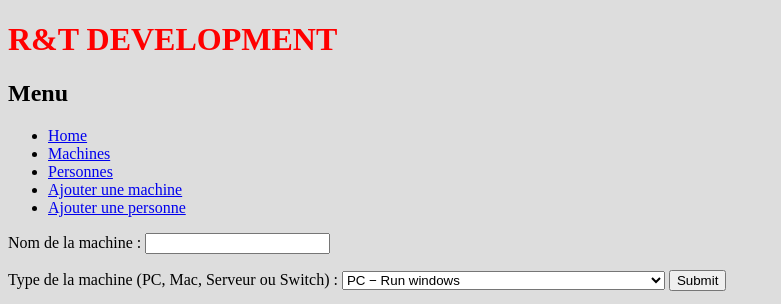
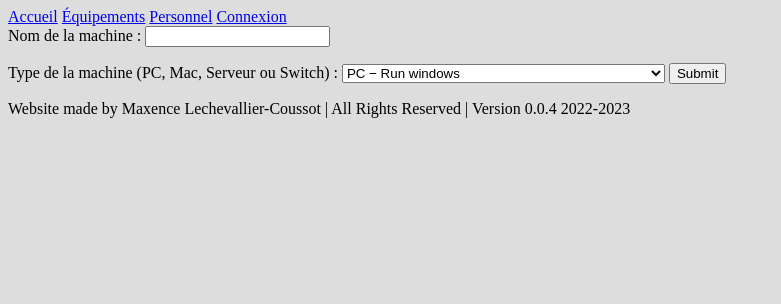
Before and after one commit to TTheGlock/sae2.03_django, a Django app: page /computerApp/add-machine/ in a window 1280 px wide. Shown: the top 304 px of the page, without its empty margins (0-781 px from the left). Run offline with Django 4.2, Linux system fonts and the light colour scheme.

Commit message:
MAJ du index.html -> 0.0.2

```diff
--- a/computermngt/computerApp/templates/index.html
+++ b/computermngt/computerApp/templates/index.html
@@ -13,34 +13,37 @@
         <!-- On ajoute un fichier CSS depuis les statics -->
         {% load static %}
         <link rel="stylesheet" type="text/css" href=" {% static 'css/style.css' %}"/>
+        <link rel="icon" href=" {% static 'computerApp/images/rtdev_nice.png' %} ">
 
     </head>
 
     <body>
-        <h1>
-            R&T DEVELOPMENT
-        </h1>
 
         {% block menu %}
-        <h2>
-            Menu
-        </h2>
-        <ul id="menu">
-            <li><a href="{% url 'index' %}">Home</a></li>
-            <li><a href="{% url 'machines' %}">Machines</a></li>
-            <li><a href="{% url 'personnels' %}">Personnes</a></li>
-            <li><a href="{% url 'add-machine' %}">Ajouter une machine</a></li>
-            <li><a href="{% url 'add-personnel' %}">Ajouter une personne</a></li>
-        </ul>
+        <header>
+            <div class="navbar">
+                <a href="{% url 'index' %}">Accueil</a>
+                <a href="{% url 'machines' %}">Équipements</a>
+                <a href="{% url 'personnels' %}">Personnel</a>
+
+                <a href="http://127.0.0.1:8000/admin/login/?next=/admin/" class="connexion">Connexion</a>   <!-- Mettre page de connexion -->
+
+            </div>
+        </header>
+
         {% endblock %}
 
         {% block content %}
-            Blabla de la premiere page
+        <section>
+            <article>
+                <p class="title">Bienvenue sur le site web R&T Development.</p>
+             </article>
+        </section>
         {% endblock %}
 
-        <!-- On ajoute image ici depuis les statics -->
-        {% load static %}
-        <img src="{% static 'computerApp/images/logo_200px.png' %}" alt="logo" style="width:200px;height:200px;">
+        <footer>
+            <p>Website made by Maxence Lechevallier-Coussot | All Rights Reserved | Version 0.0.4 2022-2023</p>
+        </footer>
 
     </body>
 
```
